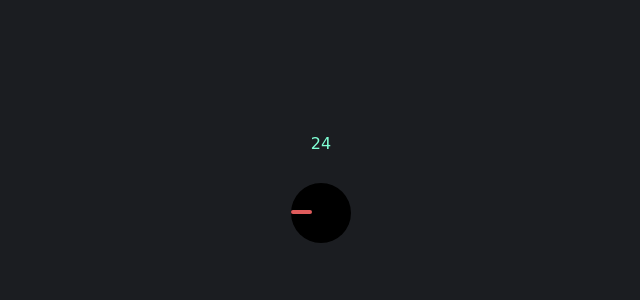
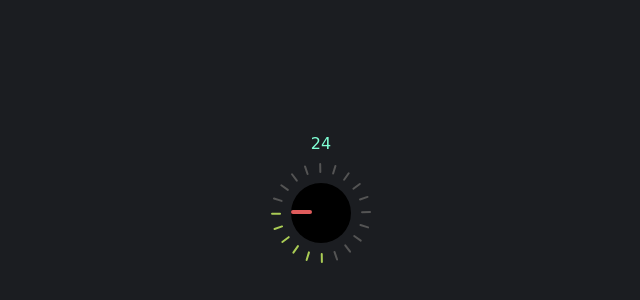
Before and after one commit to evi1Husky/knob, a plain HTML site: page index.html in a window 1280 px wide. Shown: the part 212-512 px from the top of the page, 319-959 px from the left. Drawn offline with Linux system fonts and the light colour scheme.

Commit message:
add ticks

```diff
--- a/index.html
+++ b/index.html
@@ -20,6 +20,7 @@
       <div class="knob-dial">
         <div class="dial"></div>
       </div>
+      <div id="tickContainer" class="ticks"></div>
     </div>
 	<script src="knob.js"></script>
   </body>
--- a/knob.css
+++ b/knob.css
@@ -20,6 +20,7 @@ body {
 }
 
 .knob {
+  position: relative;
   cursor: pointer;
   width: 6rem;
   height: 6rem;
@@ -47,7 +48,27 @@ body {
   background: rgb(223, 92, 92);
 }
 
+.tick {
+  position: absolute;
+  width: 1rem;
+  height: 0.2rem;
+  background-color: rgb(84, 84, 84);
+  border-radius: 0.1rem;
+  transform: rotate(0deg);
+}
+
+.activetick {
+  background-color: #ac5;
+}
+
 p {
   color: aquamarine;
   margin-bottom: 3rem;
 }
+
+.ticks {
+  position: absolute;
+  transform: rotate(89deg);
+  margin-right: 0.4rem;
+  margin-bottom: 0.4rem;
+}
--- a/knob.js
+++ b/knob.js
@@ -17,6 +17,7 @@ knob.onmousedown = () => {
   knob.style.cursor = 'grabbing';
   window.onmousemove = (event) => {
     knobEvent(event.x);
+    makeTicks(getCurrentValue())
     setTimeout(() => {
       value.innerHTML = getCurrentValue();
     }, 50);
@@ -74,3 +75,36 @@ function getCurrentValue() {
   }
   return knobValuePercent;
 }
+
+const tickContainer = document.querySelector('.ticks');
+
+function makeTicks(val) {
+  let highlightNumTicks = val / 4.7
+  let div = 360 / 20;
+  let radius = 45;
+  while(tickContainer.firstChild) {
+    tickContainer.removeChild(tickContainer.firstChild);
+  }
+  let offsetToParentCenter = parseInt(tickContainer.offsetWidth / 2);
+  let offsetToChildCenter = 3;
+  let totalOffset = offsetToParentCenter - offsetToChildCenter;
+  for (let i = 0; i < 20; ++i) {
+    var childdiv = document.createElement('div');
+    if(i < highlightNumTicks){
+      childdiv.className = "tick activetick";
+    } else {
+      childdiv.className = "tick";
+    }
+    childdiv.style.position = 'absolute';
+    let y = Math.sin((div * i) * (Math.PI / 180)) * radius;
+    let x = Math.cos((div * i) * (Math.PI / 180)) * radius;
+    childdiv.style.top = (y + totalOffset).toString() + "px";
+    childdiv.style.left = (x + totalOffset).toString() + "px";
+    tickContainer.appendChild(childdiv);
+    childdiv.style.transform = "rotate(" + startingTickAngle + "deg)";
+    startingTickAngle += 18;
+  }
+  startingTickAngle = 0
+}
+let startingTickAngle = 0
+makeTicks(getCurrentValue())
```
